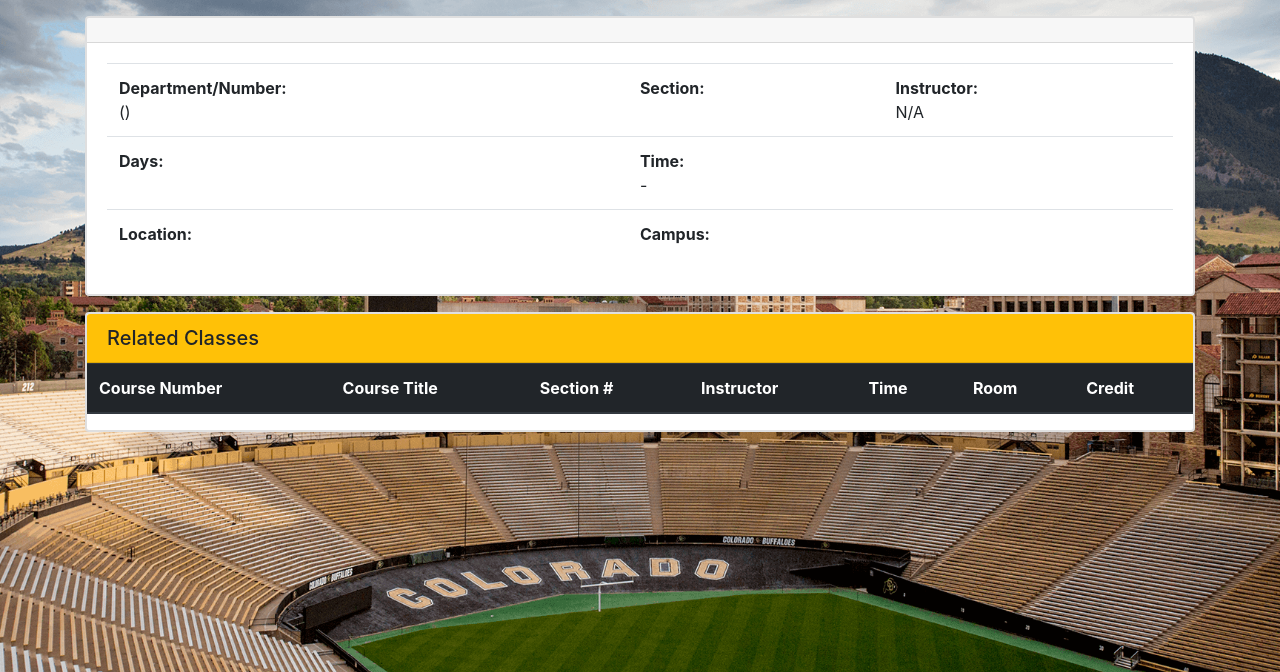
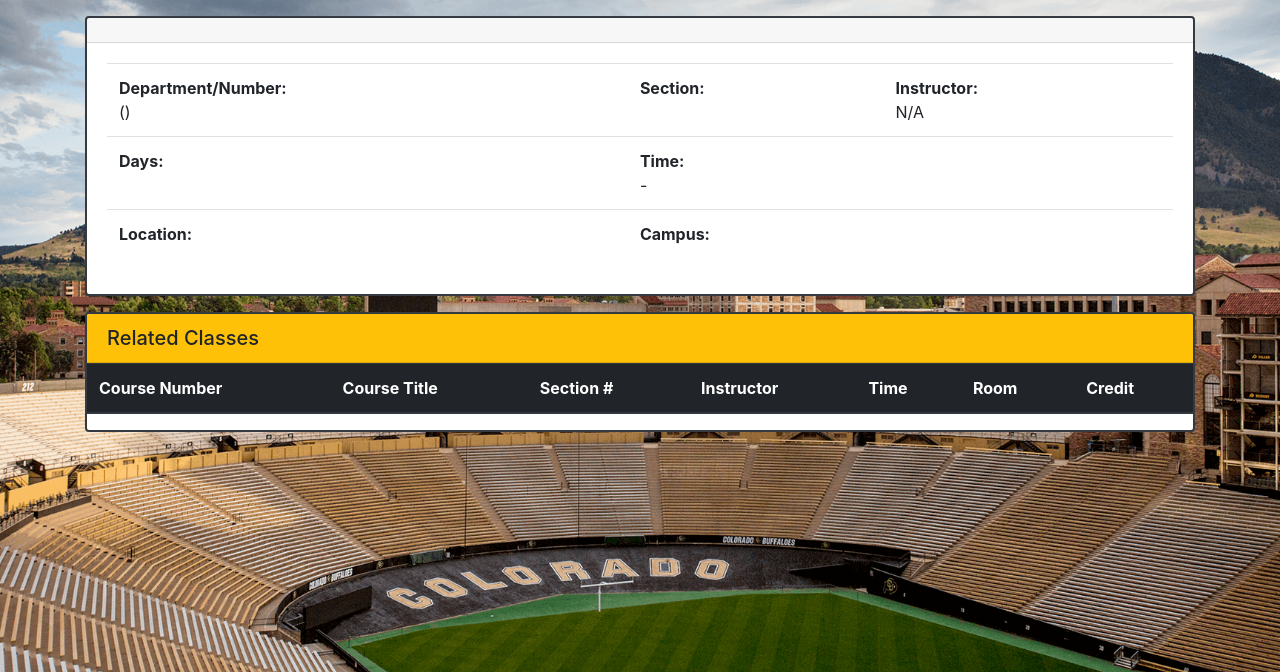
Before and after one commit to jacobfelknor/schedulecu, a Django app: template classes/templates/classes/class_detail.html in a window 1280 px wide. Shown: the part 56-728 px from the top of the page. Run offline with Django 3.2, Linux system fonts and the light colour scheme; the template is opened without the code that fills it, so the values that code supplies are empty; some libraries are stand-ins or nearby versions.

Commit message:
slight visual changes

```diff
--- a/classes/templates/classes/class_detail.html
+++ b/classes/templates/classes/class_detail.html
@@ -3,7 +3,7 @@
 {% block content %}
 
 <div class="container">
-    <div class="card">
+    <div class="card border-dark">
         <h3 class="card-header">
             {{ class.course_title }}
         </h3>
@@ -53,7 +53,7 @@
             {% endif %}
         </div>
     </div> <!-- card -->
-    <div class="card">
+    <div class="card border-dark">
         <h5 class="card-header bg-warning">
             Related Classes
         </h5>
--- a/classes/templates/classes/search.html
+++ b/classes/templates/classes/search.html
@@ -6,7 +6,7 @@
 <div class="container-fluid">
     <div class="row">
         <div class="col-4">
-            <div class="card border-0">
+            <div class="card border-dark">
                 <h5 class="card-header bg-warning">
                     Class Search
                 </h5>
--- a/contact/templates/contact/contact.html
+++ b/contact/templates/contact/contact.html
@@ -7,7 +7,7 @@
 {% block content %}
 <div class="container">
     <div class="card border-dark mb-3">
-        <h2 class="card-header">Contact Us</h2>
+        <h2 class="card-header bg-warning">Contact Us</h2>
         <div class="container">
             <form method="post" novalidate>
                 {% csrf_token %}
--- a/fcq/templates/fcq/fcq_search.html
+++ b/fcq/templates/fcq/fcq_search.html
@@ -7,7 +7,7 @@
 <div class="container-fluid">
     <div class="row">
         <div class="col-4">
-            <div class="card border-0">
+            <div class="card border-dark">
                 <h5 class="card-header bg-warning">
                     Search for Professors
                 </h5>
```
